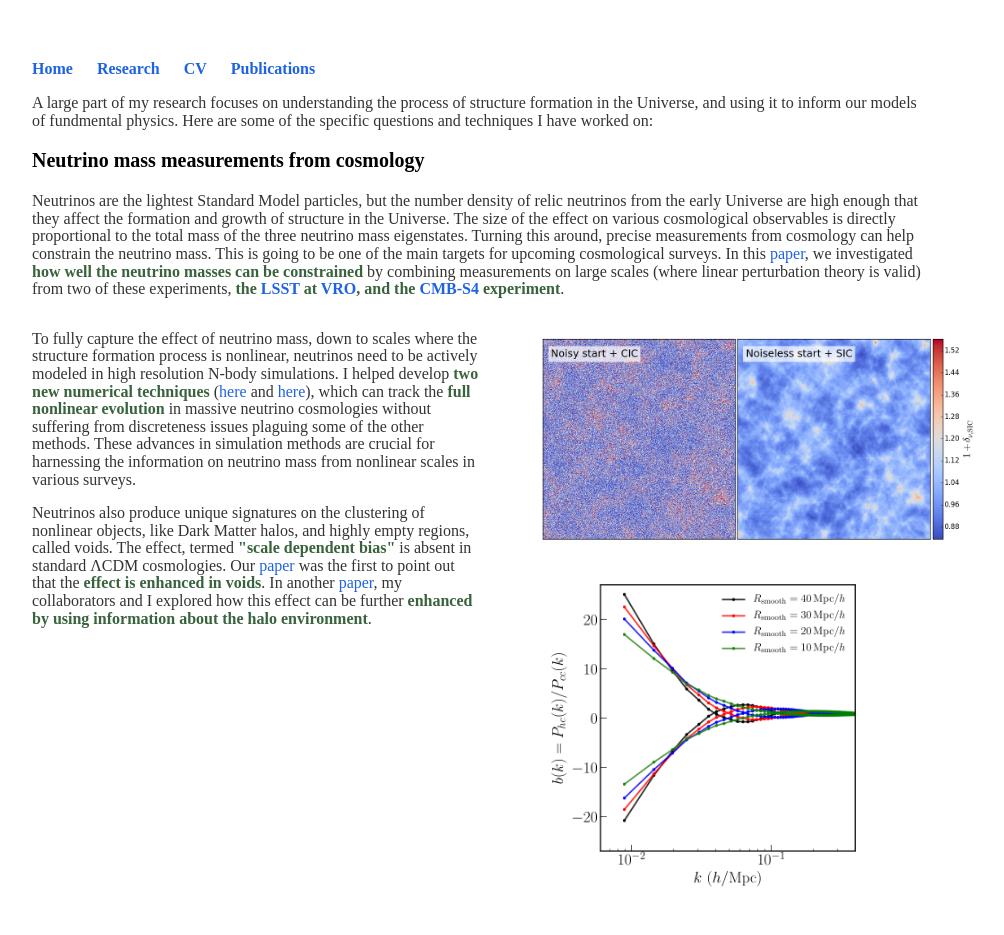
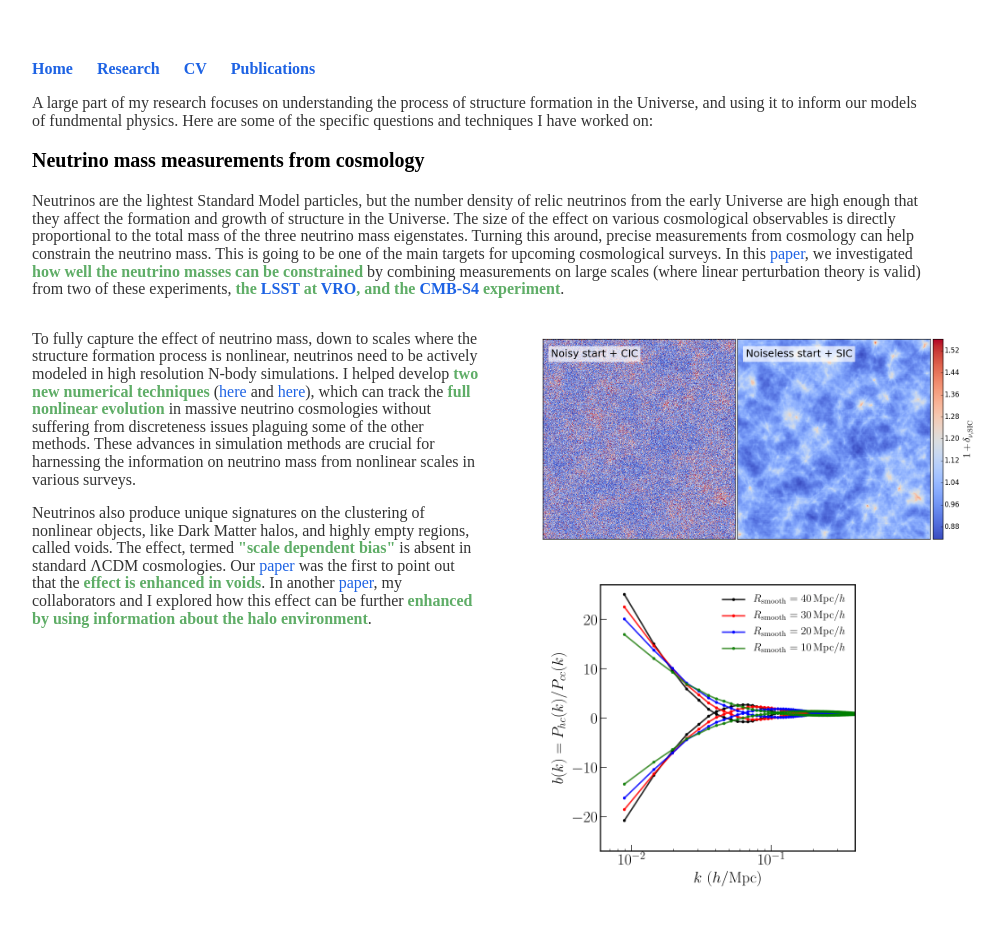
Before and after one commit to arkabanerjee/arkabanerjee.github.io, a Jekyll site: the page built from research/index.html, in a window 1280 px wide. Shown: the top 935 px of the page, without its empty margins (160-1164 px from the left). Built offline with Jekyll 4.4.1, drawn with Linux system fonts in a browser that asks for light colours.

```diff
--- a/css/main.css
+++ b/css/main.css
@@ -56,5 +56,5 @@
   }
 
 b, strong {
-color:rgb(57, 99, 61);
+color:rgb(95, 173, 103);
 }
```
